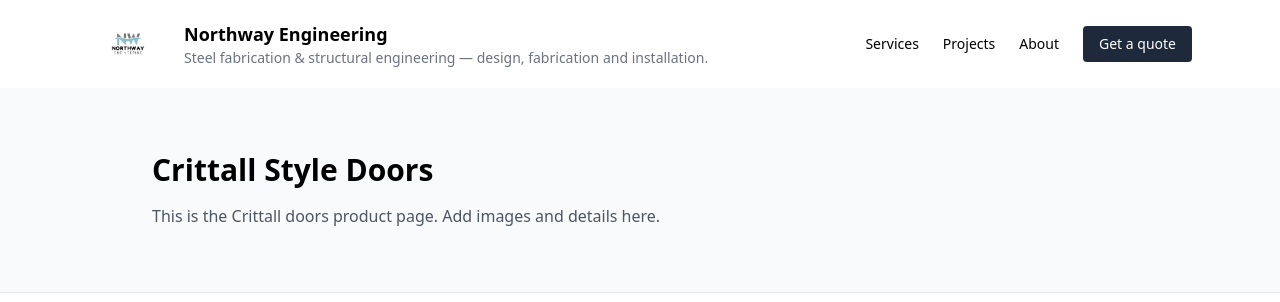
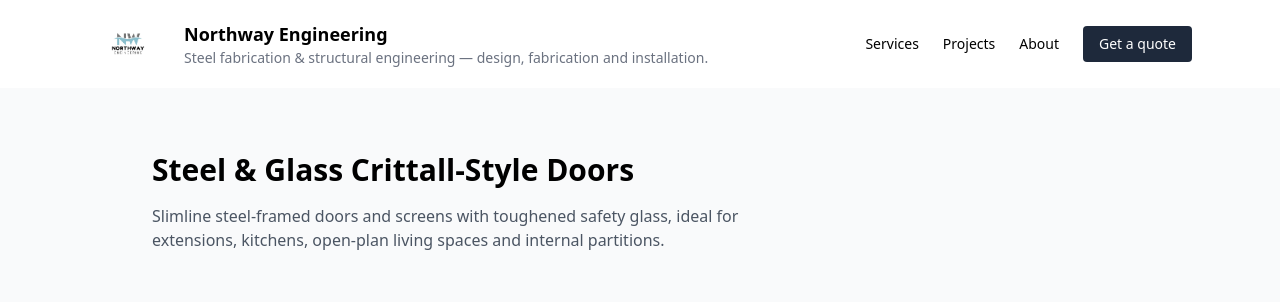
Before and after one commit to giuseppe101-arch/northway-engineering-site2, a Next.js app: page /products/crittall-doors in a window 1280 px wide. Shown: the top 302 px of the page. Built offline with nearby package versions, Linux system fonts and the light colour scheme.

Commit message:
Update crittall-doors.jsx

```diff
--- a/pages/products/crittall-doors.jsx
+++ b/pages/products/crittall-doors.jsx
@@ -1,4 +1,5 @@
 import Head from 'next/head'
+import Image from 'next/image'
 import Header from '../../components/Header'
 import Footer from '../../components/Footer'
 
@@ -6,21 +7,36 @@ export default function CrittallDoorsPage() {
   return (
     <>
       <Head>
-        <title>Crittall Style Doors — Northway Engineering</title>
+        <title>Steel & Glass Crittall Doors — Northway Engineering</title>
         <meta
           name="description"
-          content="Steel and glass Crittall style doors for homes and businesses."
+          content="Bespoke steel and glass Crittall-style doors and screens for homes and extensions across the North West."
         />
       </Head>
 
       <Header />
 
       <main className="bg-gray-50">
+        {/* INTRO */}
         <section className="max-w-5xl mx-auto px-6 py-16">
-          <h1 className="text-3xl font-bold">Crittall Style Doors</h1>
+          <h1 className="text-3xl font-bold">Steel &amp; Glass Crittall-Style Doors</h1>
           <p className="mt-4 text-gray-600 max-w-2xl">
-            This is the Crittall doors product page. Add images and details here.
+            Slimline steel-framed doors and screens with toughened safety glass, ideal
+            for extensions, kitchens, open-plan living spaces and internal partitions.
           </p>
+        </section>
+
+        {/* IMAGE */}
+        <section className="max-w-6xl mx-auto px-6 pb-20">
+          <div className="relative w-full h-[500px] rounded-lg overflow-hidden shadow bg-white">
+            <Image
+              src="/images/glass1.jpg"
+              alt="Steel and glass Crittall-style doors installed by Northway Engineering"
+              fill
+              className="object-cover"
+              priority
+            />
+          </div>
         </section>
       </main>
 
```
